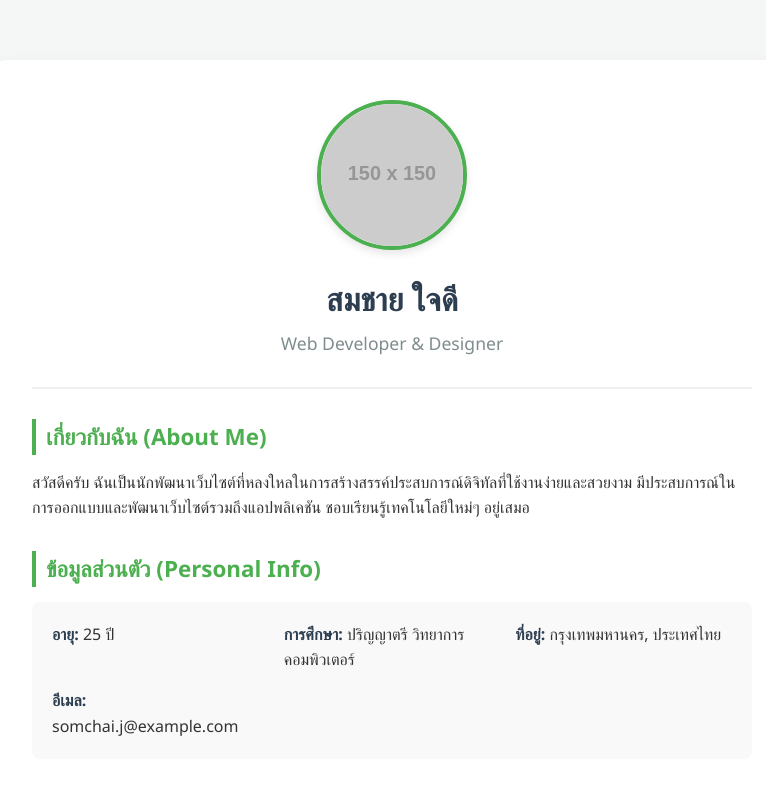
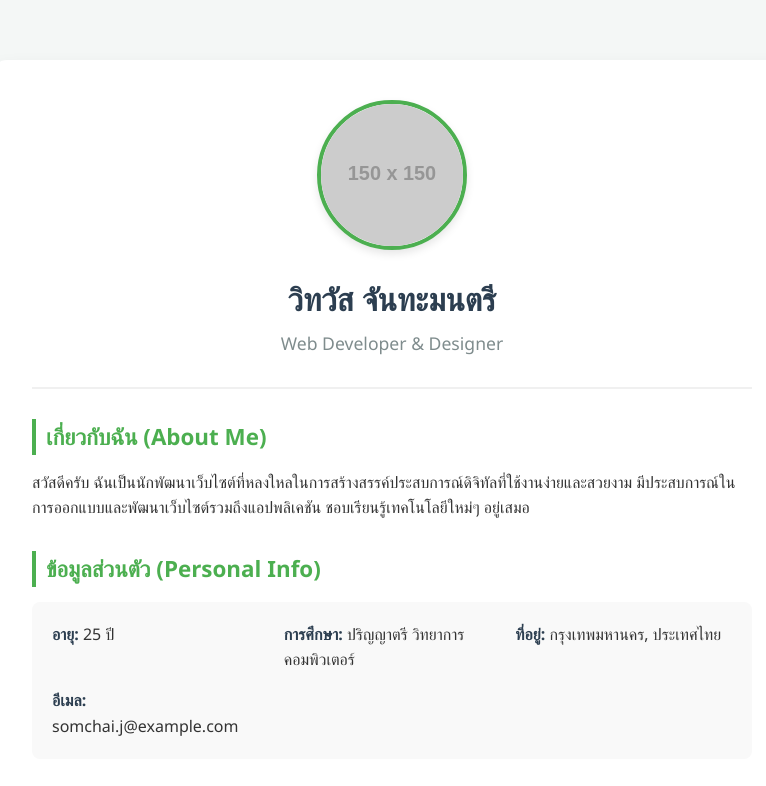
Before and after one commit to 681540005028-7-blip/witwat, a plain HTML site: page index.html in a window 1280 px wide. Shown: the top 786 px of the page, without its empty margins (248-1014 px from the left). Drawn offline with Linux system fonts and the light colour scheme; placeholder pictures from the web are drawn by us.

Commit message:
Update index.html

```diff
--- a/index.html
+++ b/index.html
@@ -133,7 +133,7 @@
         <div class="header-section">
             <!-- เปลี่ยน URL รูปภาพใน src เป็นรูปของคุณได้เลย -->
             <img src="https://via.placeholder.com/150" alt="รูปโปรไฟล์ของคุณ" class="profile-img">
-            <h1 class="name">สมชาย ใจดี</h1>
+            <h1 class="name">วิทวัส จันทะมนตรี</h1>
             <p class="job-title">Web Developer & Designer</p>
         </div>
 
```
